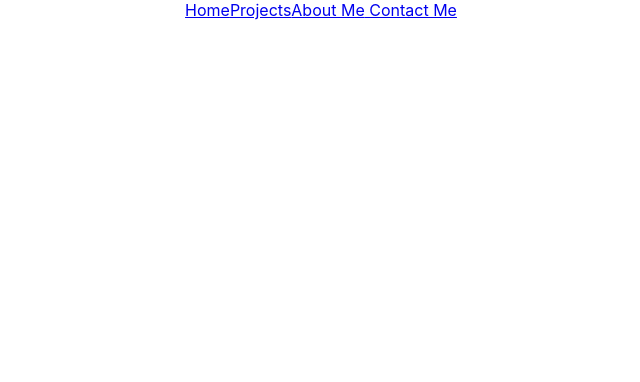
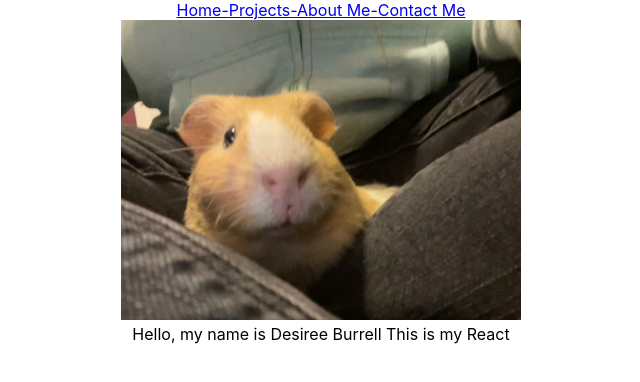
Before and after one commit to DesireeBurrell/DesireeBurrell.github.io, a React (Create React App) app: page / in a window 1280 px wide. Shown: the top 382 px of the page, without its empty margins (319-959 px from the left). Built offline with nearby package versions, Linux system fonts and the light colour scheme.

Commit message:
finish the home page

```diff
--- a/src/components/about.js
+++ b/src/components/about.js
@@ -4,10 +4,15 @@ function About() {
     return (
         <div>
             <div className='link'>
-            <Link to ='/'>Home</Link>
-            <Link to ='/projects'>Projects</Link>
-            <Link to ='/about'>About Me</Link>
-            <Link to ='/contact'> Contact Me</Link>
+            <Link to ='/'> Home-</Link>
+            <Link to ='/projects'>Projects-</Link>
+            <Link to ='/about'>About Me-</Link>
+            <Link to ='/contact'>Contact Me</Link>
+            </div>
+            <div className='msg'>
+                Hello, my name is Desiree and right now im majoring in computer science and minoring in math.
+                I would be graduating this semester and one thing I need to work better on is time management.
+                When im not doing school work I am spending time playing video games, playing tennis and enjoying time with my guinea pigs.
             </div>
         </div>
     )
--- a/src/components/contacts.js
+++ b/src/components/contacts.js
@@ -4,10 +4,13 @@ function Contacts() {
     return (
         <div>
             <div className='link'>
-            <Link to ='/'>Home</Link>
-            <Link to ='/projects'>Projects</Link>
-            <Link to ='/about'>About Me</Link>
-            <Link to ='/contact'> Contact Me</Link>
+            <Link to ='/'> Home-</Link>
+            <Link to ='/projects'>Projects-</Link>
+            <Link to ='/about'>About Me-</Link>
+            <Link to ='/contact'>Contact Me</Link>
+            </div>
+            <div className='msg'>
+                You can find me here...
             </div>
         </div>
     )
--- a/src/components/home.js
+++ b/src/components/home.js
@@ -1,13 +1,20 @@
 import React from 'react'
 import {Link}from 'react-router-dom'
+import me from "./13DB9B5D-95C5-48F9-AC31-39B1C8A4C899_1_105_c.jpeg"
 function Home() {
     return (
         <div className='container'>
             <div className='link'>
-            <Link to ='/'>Home</Link>
-            <Link to ='/projects'>Projects</Link>
-            <Link to ='/about'>About Me</Link>
-            <Link to ='/contact'> Contact Me</Link>
+            <Link to ='/'> Home-</Link>
+            <Link to ='/projects'>Projects-</Link>
+            <Link to ='/about'>About Me-</Link>
+            <Link to ='/contact'>Contact Me</Link>
+            </div>
+            <img src = {me} style={{width: '400px'}}/>
+            <div className='msg'>
+                Hello, my name is Desiree Burrell
+                This is my React
+
             </div>
         </div>
     )
--- a/src/components/projects.js
+++ b/src/components/projects.js
@@ -4,11 +4,15 @@ function Projects() {
     return (
         <div>
            <div className='link'>
-            <Link to ='/'>Home</Link>
-            <Link to ='/projects'>Projects</Link>
-            <Link to ='/about'>About Me</Link>
-            <Link to ='/contact'> Contact Me</Link>
+            <Link to ='/'> Home-</Link>
+            <Link to ='/projects'>Projects-</Link>
+            <Link to ='/about'>About Me-</Link>
+            <Link to ='/contact'>Contact Me</Link>
             </div>
+            <div className='msg'>
+                This is my project page....
+            </div>
+            <a href="https://www.w3schools.com">Visit W3Schools.com!</a>
         </div>
     )
 }
```
Also changed, not shown: src/components/13DB9B5D-95C5-48F9-AC31-39B1C8A4C899_1_105_c.jpeg (added).
